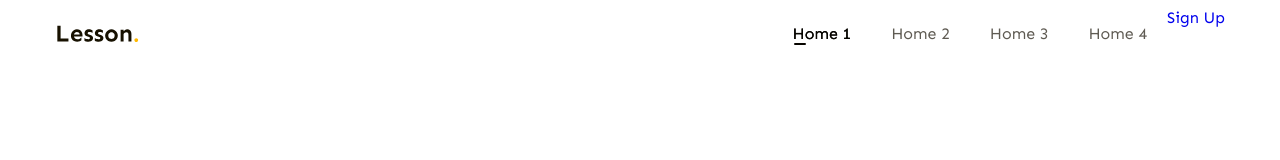
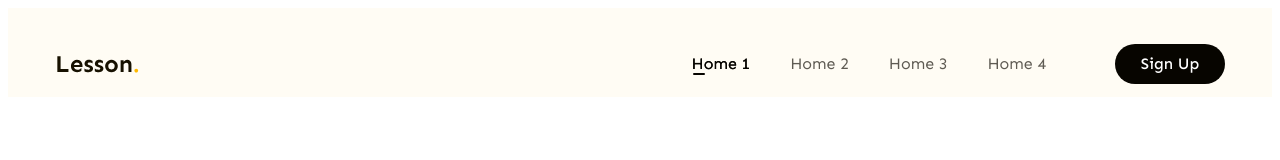
Before and after one commit to Nglg16/Bai90, a plain HTML site: page index.html in a window 1280 px wide. Shown: the top 160 px of the page. Drawn offline with Linux system fonts and the light colour scheme.

Commit message:
p3.header

```diff
--- a/assets/css/style.css
+++ b/assets/css/style.css
@@ -22,8 +22,33 @@ a{
     text-decoration: none;
 }
 
+.btn{
+font-size: 1.6rem;
+display: inline-block;
+min-width: 110px;
+padding: 0 1px;
+line-height: 40px;
+text-align: center;
+font-weight: 500;
+border-radius: 24.5px;
+
+color: #FFFFFF;
+background-color: #070500;
+
+}
+.header{
+    background: #FFFCF4;
+}
+
+.header.fixed {
+    position: sticky;
+    top: -22px;
+}
+
 .header .body{
     display: flex;
+    align-items: center;
+    padding: 30px 0 8px;
 }
 
 .nav{
@@ -58,3 +83,7 @@ padding: 8px 20px;
     border-radius: 1px;
     background: #070500;
 }
+
+.header .action{
+    margin-left: 49px;
+}
```
